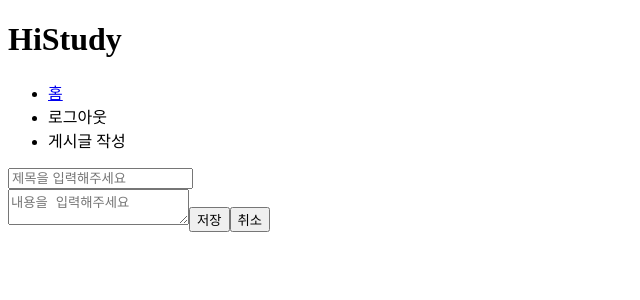
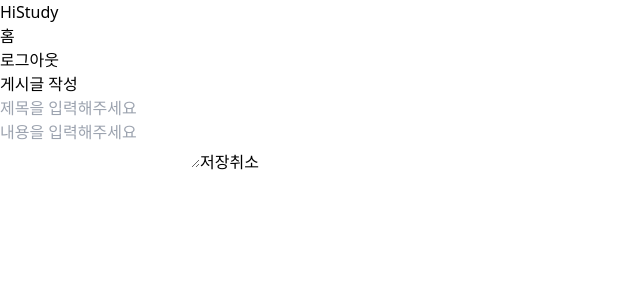
Before and after one commit to Son-Yeonseo/IBM_RedHat_react_mini, a React (Create React App) app: page /addpost in a window 1280 px wide. Shown: the top 300 px of the page, without its empty margins (0-640 px from the left). Built offline with nearby package versions, Linux system fonts and the light colour scheme; sample sign-in values are in the browser's storage.

Commit message:
AddPost, EditPost 수정 By 윤호식, TailwindCss 설치

```diff
--- a/package.json
+++ b/package.json
@@ -11,6 +11,7 @@
     "react-dom": "^19.1.1",
     "react-router-dom": "^7.8.1",
     "react-scripts": "5.0.1",
+    "update": "^0.7.4",
     "uuid4": "^2.0.3",
     "web-vitals": "^2.1.4"
   },
@@ -37,5 +38,8 @@
       "last 1 firefox version",
       "last 1 safari version"
     ]
+  },
+  "devDependencies": {
+    "tailwindcss": "^3.4.10"
   }
 }
--- a/src/components/AddPost.jsx
+++ b/src/components/AddPost.jsx
@@ -1,101 +1,100 @@
-import React from 'react';
-import { useState, useEffect, useRef } from 'react';
-import uuid4 from 'uuid4'; //고유 식별자 생성
+import React, { useState, useRef, useContext } from 'react';
 import { useNavigate } from 'react-router-dom';
+import uuid4 from 'uuid4';
+import { UserContext } from './UserProvider';
 
 const AddPost = () => {
-
-    const [title,setTitle] = useState('');
-    const [content,setContent] = useState('');
-    const [posts,setPosts] = useState([{postId:'',user:'',title:'',content:'', date:'', postLikes:'',}])
-    const contentRef= useRef(null);
-    const [currUser,setCurrUser] = useState({});
+  const [title, setTitle] = useState('');
+  const [content, setContent] = useState('');
+  const contentRef = useRef(null);
   const navigate = useNavigate();
 
+  // 전역 상태 불러오기
+  const { currUser, posts, setPosts } = useContext(UserContext);
 
-    useEffect(()=>{
-         setCurrUser(JSON.parse(localStorage.getItem('currUser')) || {});
-         setPosts(JSON.parse(localStorage.getItem('posts')) || [])
-    },[])
+  // 저장
+  const savePost = (e) => {
+    e.preventDefault();
 
+    if (!title || !content) {
+      alert('제목과 내용을 입력해주세요');
+      return;
+    }
 
-    const savePost =()=>{
+    const saveCK = window.confirm('저장하시겠습니까?');
+    if (!saveCK) return;
 
-        if(title && content){ // 내용 유무 체크
-            let saveCK=window.confirm('저장하시겠습니까?') // 저장 컨펌
+    // 시간 포맷
+    const currentDate = new Date();
+    const formattedDate = `${currentDate.getFullYear()}-${String(
+      currentDate.getMonth() + 1
+    ).padStart(2, '0')}-${String(currentDate.getDate()).padStart(2, '0')} ${String(
+      currentDate.getHours()
+    ).padStart(2, '0')}:${String(currentDate.getMinutes()).padStart(2, '0')}:${String(
+      currentDate.getSeconds()
+    ).padStart(2, '0')}`;
 
-            if(saveCK){
-                //1. 시간 포멧팅
-                const currentDate = new Date();
-                const year = currentDate.getFullYear();
-                const month = currentDate.getMonth() + 1;
-                const day = currentDate.getDate();
-                const hours = currentDate.getHours();
-                const minutes = currentDate.getMinutes();
-                const seconds = currentDate.getSeconds();
-
-                const formattedDate =
-                    `${year}-${String(month).padStart(2, '0')}-${String(day).padStart(2, '0')}
-                    ${String(hours).padStart(2, '0')}:${String(minutes).padStart(2, '0')}:${String(seconds).padStart(2, '0')}`;
-
-                //등록할 포스트 내용
-                let post = { postId: uuid4(),
-                            user : currUser,
+    // 새 포스트 객체
+    const newPost = {
+      postId: uuid4(),
+      user: currUser,
       title,
       content,
-                            date :formattedDate,
-                            postLikes:0,
+      date: formattedDate,
+      postLikes: 0,
+    };
 
-                }
+    // posts 배열 업데이트
+    const updatedPosts = [...posts, newPost];
+    setPosts(updatedPosts); // Context 상태 업데이트 → localStorage 자동 반영
 
-                const newPosts = [...posts, post] // useState는 비동기 작동으로 즉시 localStorage에 넣을 수 있는 변수 생성 후 작업
-                setPosts(newPosts);
-                localStorage.setItem('posts',JSON.stringify(newPosts)); //localstotage에 넣기
+    navigate('/'); // 메인 화면으로 이동
+  };
+
+  // 취소
+  const cancelPost = () => {
+    const check = window.confirm('게시물 작성을 취소하시겠습니까?');
+    if (check) {
       navigate('/');
     }
-        }else{
-            alert('제목과 내용을 입력해주세요')
+  };
+
+  // 엔터 → content 입력칸으로 이동
+  const titleKeyDown = (e) => {
+    if (e.key === 'Enter') {
+      e.preventDefault();
+      if (contentRef.current) contentRef.current.focus();
     }
-    }
+  };
 
-    const cancelPost=()=>{ // post 작성 취소
-
-        const check = window.confirm("게시물 작성을 취소하시겠습니까?"); // 실행 재확인
-        if(check){
-            navigate('/Post') //위치 확인
-        }
-
-    }
-
-    const titleKeyDown=(e)=>{ // 엔터 누르면, content 입력칸으로 넘어감
-        if(e.key==='Enter'){
-            e.preventDefault();
-            if(contentRef)
-                contentRef.current.focus();
-        }
+  // 로그인 안된 경우 → Login 화면으로
+  if (!currUser) {
+    navigate('/Login');
+    return null;
   }
 
   return (
     <div>
-            {currUser ? //로그인 상태 확인
-                (<form onSubmit={savePost}>
-                <input type='text' value={title}
-                    placeholder='제목을 입력해주세요'
-                    onKeyDown={titleKeyDown} // 엔터 누르면, content 입력칸으로 넘어감
-                    onChange={(e)=>setTitle(e.target.value)}
+      <form onSubmit={savePost}>
+        <input
+          type="text"
+          value={title}
+          placeholder="제목을 입력해주세요"
+          onKeyDown={titleKeyDown}
+          onChange={(e) => setTitle(e.target.value)}
         />
-                <br/>
-                <textarea ref={contentRef}
+        <br />
+        <textarea
+          ref={contentRef}
           value={content}
-                    placeholder='내용을 입력해주세요'
-                    onChange={(e)=>setContent(e.target.value)}
+          placeholder="내용을 입력해주세요"
+          onChange={(e) => setContent(e.target.value)}
         />
-
-                <button type='submit'>저장</button>
-                <button onClick={cancelPost}>취소</button>
-                </form>) :
-                (navigate('/Login')) //유저 없다면 Login 화면으로
-            }
+        <button type="submit">저장</button>
+        <button type="button" onClick={cancelPost}>
+          취소
+        </button>
+      </form>
     </div>
   );
 };
--- a/src/components/EditPost.jsx
+++ b/src/components/EditPost.jsx
@@ -1,103 +1,108 @@
-/* eslint-disable no-unreachable */
-import React, { useState,useRef,useEffect } from 'react'
+import React, { useState, useRef, useEffect, useContext } from 'react';
 import { useNavigate, useParams } from 'react-router-dom';
+import { UserContext } from './UserProvider';
 
-const EditPost =()=>{
+const EditPost = () => {
+  const [title, setTitle] = useState('');
+  const [content, setContent] = useState('');
+  const contentRef = useRef(null);
 
-    const [title,setTitle] = useState('');
-    const [content,setContent] = useState('');
-    const [post,setPost] = useState({postId:'',user:'',title:'',content:'', date:'', postLikes:'',})
-    const contentRef= useRef(null);
-    const [currUser,setCurrUser] = useState({});
-    const {ID} =useParams().id;
+  const { id } = useParams();
   const navigate = useNavigate();
 
-    useEffect(()=>{
-      const user = JSON.parse(localStorage.getItem('currUser')) || {};
-      setCurrUser(user);
-      const posts =(JSON.parse(localStorage.getItem('posts'))) || [];
-      const currentPost=posts.find(p=>p.postId === ID);
+  // Context에서 전역 상태 가져오기
+  // 직접 localstrage에서 갖고 오니 수정 후 Post에 반영이 안됨.
+  const { currUser, posts, setPosts } = useContext(UserContext);
+  const [post, setPost] = useState(null);
+
+  // 초기 로딩
+  useEffect(() => {
+    const currentPost = posts.find(p => String(p.postId) === String(id));
     if (currentPost) {
       setPost(currentPost);
       setTitle(currentPost.title);
       setContent(currentPost.content);
     } else {
       alert("해당 게시물을 찾을 수 없습니다.");
-        navigate("/home");
+      navigate("/");
     }
-    },[])
+  }, [id, posts, navigate]);
+  //초기에 []로 초기 랜더링시에만 동작하게 코딩했으나, 더 의존성 기반에 반응하기 위해 수정
+  //editpost/1 수정 중 다른 접속자가 수정하면 자동으로 수정된 post로 작업할 수있게
 
-    const savePost =(e)=>{
+  // 저장
+  const savePost = (e) => {
+    e.preventDefault();
 
-      e.preventDefault()
-      if(title && content){ // 내용 유무 체크
-          let saveCK=window.confirm('저장하시겠습까?') // 저장 컨펌
+    if (!title || !content) {
+      alert('제목과 내용을 입력해주세요');
+      return;
+    }
 
-          if(saveCK){
-              //1. 시간 포멧팅
+    const saveCK = window.confirm('저장하시겠습니까?');
+    if (!saveCK) return;
+
+    // 현재 시간 포맷
     const currentDate = new Date();
-              const year = currentDate.getFullYear();
-              const month = currentDate.getMonth() + 1;
-              const day = currentDate.getDate();
-              const hours = currentDate.getHours();
-              const minutes = currentDate.getMinutes();
-              const seconds = currentDate.getSeconds();
+    const formattedDate = `${currentDate.getFullYear()}-${String(currentDate.getMonth() + 1).padStart(2, '0')}-${String(currentDate.getDate()).padStart(2, '0')} ${String(currentDate.getHours()).padStart(2, '0')}:${String(currentDate.getMinutes()).padStart(2, '0')}:${String(currentDate.getSeconds()).padStart(2, '0')}`;
 
-              const formattedDate =
-                  `${year}-${String(month).padStart(2, '0')}-${String(day).padStart(2, '0')}
-                  ${String(hours).padStart(2, '0')}:${String(minutes).padStart(2, '0')}:${String(seconds).padStart(2, '0')}`;
-
-              //등록할 포스트 내용
-              let Modipost = { ...post,
-                          user : currUser,
+    // 수정된 포스트 객체
+    const Modipost = {
+      ...post,
+      user: currUser,
       title,
       content,
-                          date :formattedDate,
+      date: formattedDate,
+    };
+
+    // posts 배열 업데이트
+    const updatedPosts = posts.map(p =>
+      p.postId === Modipost.postId ? Modipost : p
+    );
+
+    setPosts(updatedPosts); // Context 상태 업데이트 → localStorage 자동 반영
+
+    navigate(`/post/${id}`); // 수정한 글 상세 페이지로 이동
+  };
+
+  // 취소
+  const cancelPost = () => {
+    const check = window.confirm("게시물 수정을 취소하시겠습니까?");
+    if (check) {
+      navigate(`/post/${id}`);
     }
-                setPost(Modipost)
-                let posts =(JSON.parse(localStorage.getItem('posts'))) || [];
-                posts = posts.map(p=>p.postId===Modipost.postId ? Modipost : p.postId?Modipost :p);
-                localStorage.setItem('posts',JSON.stringify(posts)); //localstotage에 넣기
-                navigate('/글리스트');
+  };
+
+  // 엔터 → content 입력칸 이동
+  const titleKeyDown = (e) => {
+    if (e.key === 'Enter') {
+      e.preventDefault();
+      if (contentRef.current) contentRef.current.focus();
     }
-      }else{
-          alert('제목과 내용을 입력해주세요')
-      }
-  }
+  };
 
-  const cancelPost=()=>{ // post 작성 취소
 
-      const check = window.confirm("게시물 작성을 취소하시겠습니까?"); // 실행 재확인
-      if(check){
-          navigate('/Post') //위치 확인
-      }
-
-  }
-    const titleKeyDown=(e)=>{ // 엔터 누르면, content 입력칸으로 넘어감
-      if(e.key==='Enter'){
-          e.preventDefault();
-          if(contentRef)
-              contentRef.current.focus();
-      }
-  }
-
-    return(
+  return (
     <div>
       <form onSubmit={savePost}>
-        <input type='text'value={title}
-          onChange={(e)=>setTitle(e.target.value)}
+        <input
+          type="text"
+          value={title}
+          onChange={(e) => setTitle(e.target.value)}
           onKeyDown={titleKeyDown}
         />
-        <textarea ref={contentRef}
+        <textarea
+          ref={contentRef}
           value={content}
-          placeholder='내용을 입력해주세요'
-          onChange={(e)=>setContent(e.target.value)}
+          placeholder="내용을 입력해주세요"
+          onChange={(e) => setContent(e.target.value)}
         />
-        <button type='submit'>수정완료</button>
-        <button onClick={cancelPost}>취소</button>
-
+        <button type="submit">수정완료</button>
+        <button type="button" onClick={cancelPost}>취소</button>
+        {/* button type='button'한 이유는 Form 형태여서 기본 타입이 submit임. 따라서 더 논리적으로 작성 */}
       </form>
-    </div>)
+    </div>
+  );
 };
 
 export default EditPost;
--- /dev/null
+++ b/src/index.css
@@ -0,0 +1,3 @@
+@tailwind base;
+@tailwind components;
+@tailwind utilities;
--- a/src/index.js
+++ b/src/index.js
@@ -2,6 +2,7 @@ import React from 'react';
 import ReactDOM from 'react-dom/client';
 import { UserProvider } from './components/UserProvider'; // UserProvider 사용하도록 수정
 import reportWebVitals from './reportWebVitals';
+import './index.css';
 
 const root = ReactDOM.createRoot(document.getElementById('root'));
 root.render(
--- /dev/null
+++ b/tailwind.config.js
@@ -0,0 +1,8 @@
+/** @type {import('tailwindcss').Config} */
+module.exports = {
+  content: ["./src/**/*.{js,jsx,ts,tsx}"],
+  theme: {
+    extend: {},
+  },
+  plugins: [],
+};
```
Also changed, not shown: 1 other file (tests, documents, lock files or other folders). Lines whose indentation alone changed are shown as unchanged.
